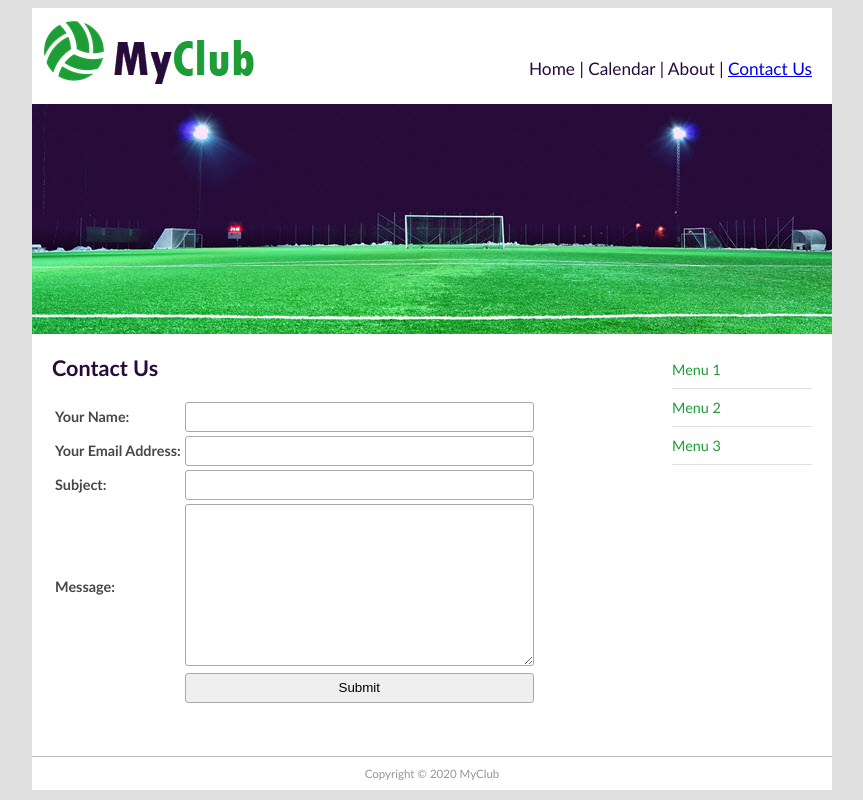
After one commit to prianthon/django25okt2020, a Django app: page /contact/ in a window 1280 px wide. The commit adds this page. Shown: the whole page, without its empty margins (208-1071 px from the left). Run offline with Django 3.2, Linux system fonts and the light colour scheme.

Commit message:
contact form success send console

```diff
--- /dev/null
+++ b/myclub_project/myclub_root/myclub_site/contact.py
@@ -0,0 +1,33 @@
+from django import forms
+from django.shortcuts import render
+from django.http import HttpResponseRedirect
+from django.core.mail import send_mail, get_connection
+
+class ContactForm(forms.Form):
+    yourname = forms.CharField(max_length=100, label='Your Name')
+    email = forms.EmailField(required=False, label='Your Email Address')
+    subject = forms.CharField(max_length=100)
+    message = forms.CharField(widget=forms.Textarea)
+
+def contact(request):
+    submitted = False
+    if request.method == 'POST':
+        form = ContactForm(request.POST)
+        if form.is_valid():
+            cd = form.cleaned_data
+            # assert False
+            con = get_connection('django.core.mail.backends.console.EmailBackend')
+            send_mail(
+                cd['subject'],
+                cd['message'],
+                cd.get('email', 'noreply@example.com'),
+                ['siteowner@example.com'],
+                connection=con
+            )
+            return HttpResponseRedirect('/contact?submitted=True')
+    else:
+        form = ContactForm()
+        if 'submitted' in request.GET:
+            submitted = True
+
+    return render(request, 'contact/contact.html', {'form': form, 'submitted': submitted})
--- a/myclub_project/myclub_root/myclub_site/static/main.css
+++ b/myclub_project/myclub_root/myclub_site/static/main.css
@@ -78,3 +78,41 @@ table.month th {
 th.month {
     display: none;
 }
+ul.errorlist {
+    margin: 0;
+    padding: 0;
+}
+.errorlist li {
+    border: 1px solid red;
+    color: red;
+    background: rgba(255, 0, 0, 0.15);
+    list-style-position: inside;
+    display: block;
+    font-size: 1.2em;
+    margin: 0 0 3px;
+    padding: 4px 5px;
+    text-align: center;
+    border-radius: 3px;
+}
+input, textarea {
+    width: 100%;
+    padding: 5px!important;
+    -webkit-box-sizing: border-box;
+    -moz-box-sizing: border-box;
+    box-sizing: border-box;
+    border-radius: 3px;
+    border-style: solid;
+    border-width: 1px;
+    border-color: rgb(169,169,169)
+}
+input {
+    height: 30px;
+}
+.success {
+    background-color: rgba(0, 128, 0, 0.15);
+    padding: 10px;
+    text-align: center;
+    color: green;
+    border: 1px solid green;
+    border-radius: 3px;
+}
--- a/myclub_project/myclub_root/myclub_site/templates/base.html
+++ b/myclub_project/myclub_root/myclub_site/templates/base.html
@@ -14,7 +14,7 @@
   <div id="wrapper">
     <header id="header">
       <div id="logo"><img src="{% static 'logo.png' %}" alt="" /></div>
-      <div id="top_menu">Home | Calendar | About | Contact</div>
+      <div id="top_menu">Home | Calendar | About | <a href="/contact">Contact Us</a></div>
       <div id="topbanner"><img src="{% static 'top_banner.jpg' %}" alt="" /></div>
     </header>
     <aside id="rightsidebar">
--- /dev/null
+++ b/myclub_project/myclub_root/myclub_site/templates/contact/contact.html
@@ -0,0 +1,25 @@
+{% extends "base.html" %}
+
+{% block title %}Contact Us{% endblock title %}
+
+{% block content %}
+<h1>Contact Us</h1>
+
+{% if submitted %}
+  <p class="success">
+    Your message was submitted successfully. Thank you.
+  </p>
+
+{% else %}
+  <form action="" method="post" novalidate>
+    <table>
+      {{ form.as_table }}
+      <tr>
+        <td>&nbsp;</td>
+        <td><input type="submit" value="Submit"></td>
+      </tr>
+    </table>
+    {% csrf_token %}
+  </form>
+{% endif %}
+{% endblock content %}
--- a/myclub_project/myclub_root/myclub_site/urls.py
+++ b/myclub_project/myclub_root/myclub_site/urls.py
@@ -16,9 +16,11 @@ Including another URLconf
 from django.contrib import admin
 from django.urls import include, path
 from django.contrib.auth import views as auth_views
+from . import contact
 
 urlpatterns = [
     path('admin/', admin.site.urls),
+    path('contact/', contact.contact, name='contact'),
     path(
         'admin/password_reset/',
         auth_views.PasswordResetView.as_view(),
```
Also changed, not shown: 1 other file.
